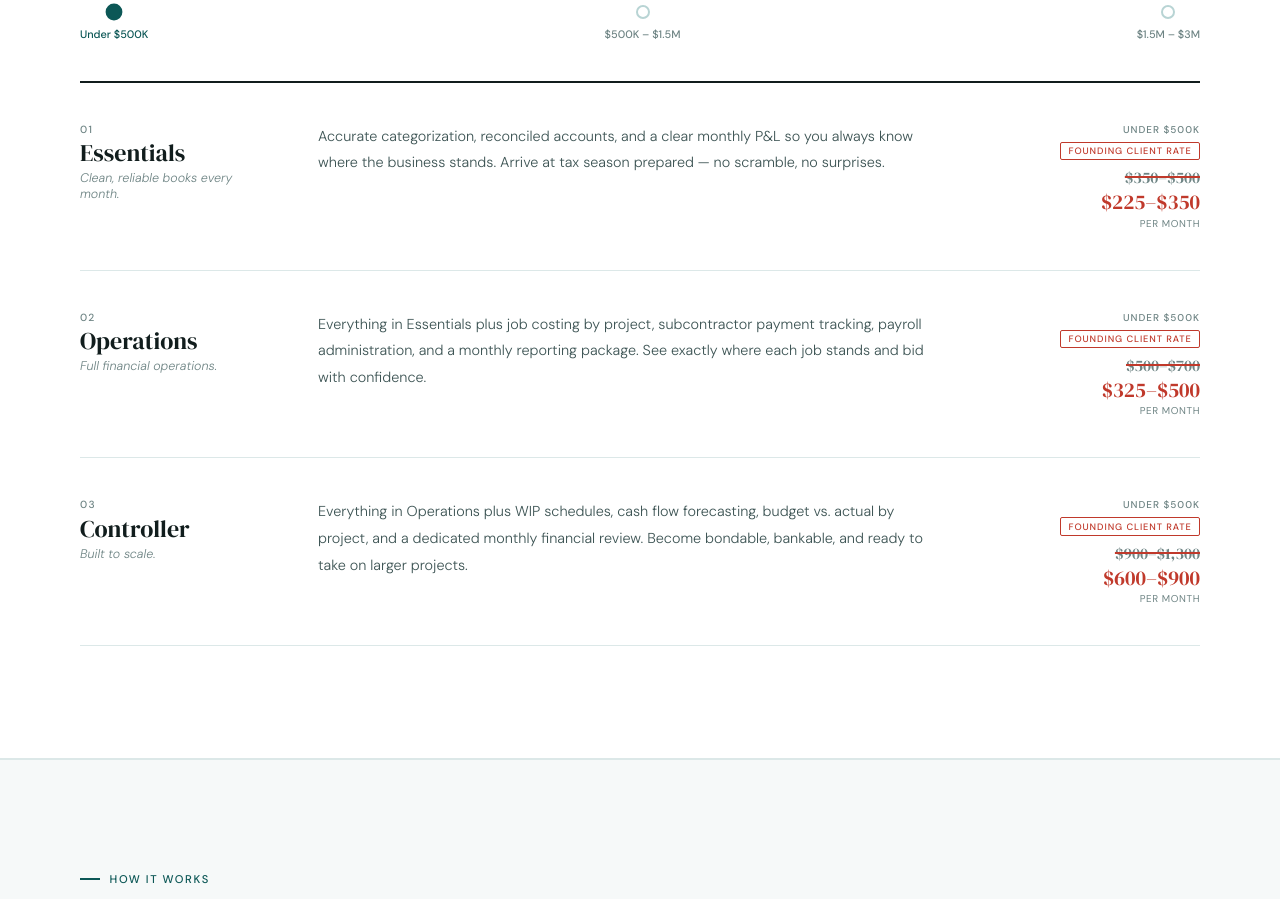
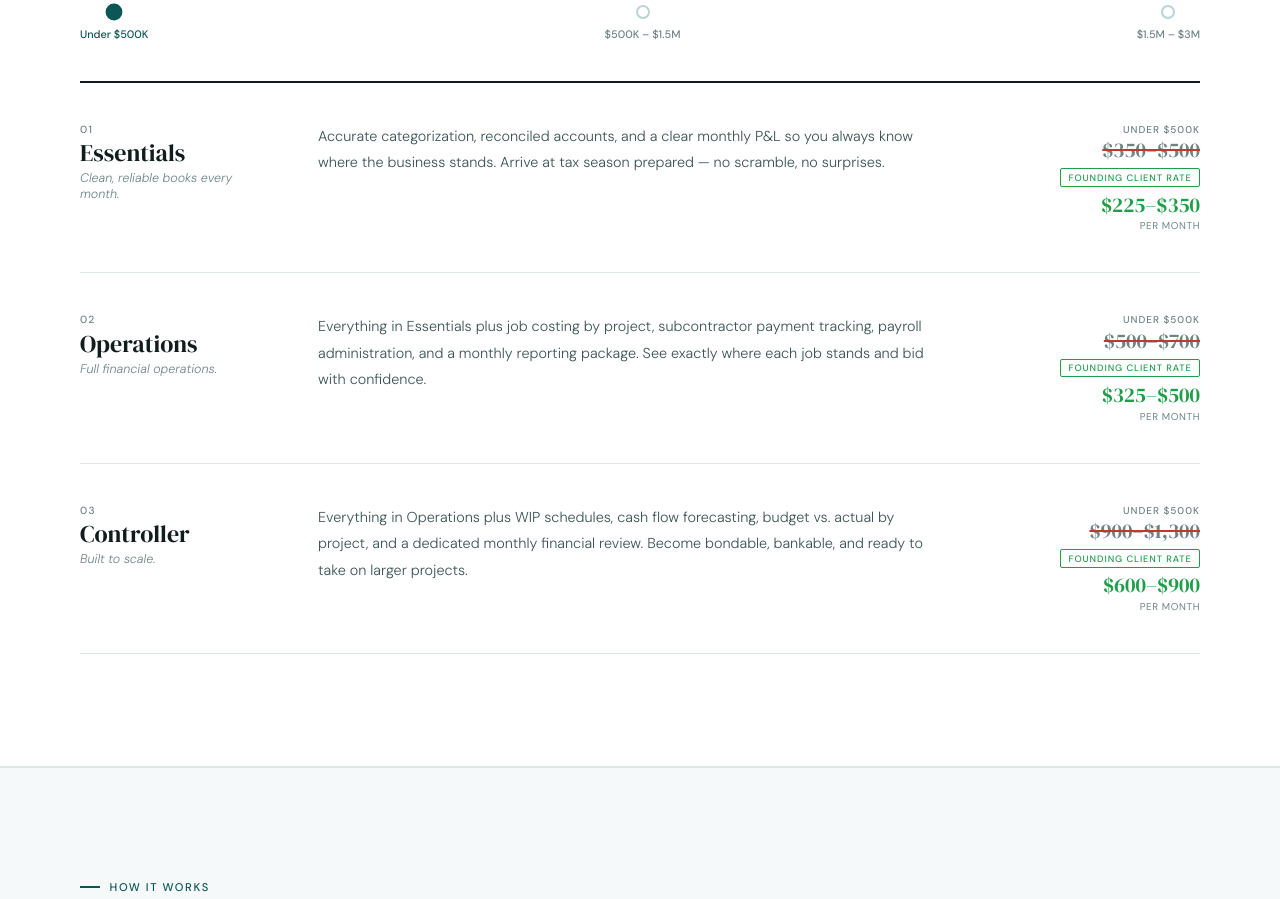
Before and after one commit to Glenh10/BreakGroundBooks, a plain HTML site: page index.html in a window 1280 px wide. Shown: the part 1028-1927 px from the top of the page. Drawn offline with Linux system fonts and the light colour scheme.

Commit message:
Add files via upload

```diff
--- a/index.html
+++ b/index.html
@@ -4,6 +4,7 @@
 <meta charset="UTF-8">
 <meta name="viewport" content="width=device-width, initial-scale=1.0">
 <title>Break Ground Books — Bookkeeping for General Contractors</title>
+<link rel="icon" type="image/png" href="favicon.png">
 <link href="https://fonts.googleapis.com/css2?family=DM+Sans:ital,wght@0,300;0,400;0,500;1,300&family=DM+Serif+Display:ital@0;1&display=swap" rel="stylesheet">
 <style>
 *, *::before, *::after { box-sizing: border-box; margin: 0; padding: 0; }
@@ -223,21 +224,24 @@ nav.scrolled .nav-logo img {
 .founding-badge {
   display: inline-block;
   font-size: 0.58rem; font-weight: 500; letter-spacing: 0.1em;
-  text-transform: uppercase; color: #c0392b;
-  border: 1px solid #c0392b; border-radius: 2px;
-  padding: 0.15rem 0.45rem; margin-bottom: 0.35rem;
+  text-transform: uppercase; color: #1f9e4a;
+  border: 1px solid #1f9e4a; border-radius: 2px;
+  padding: 0.15rem 0.45rem; margin-bottom: 0.2rem;
+}
+.founding-badge-wrap {
+  display: block; text-align: right; margin-bottom: 0.15rem;
 }
 .service-price-original {
   font-family: 'DM Serif Display', serif;
-  font-size: 1rem; color: var(--muted);
+  font-size: 1.3rem; color: var(--muted);
   text-decoration: line-through;
   text-decoration-color: #c0392b;
   text-decoration-thickness: 2px;
-  white-space: nowrap; line-height: 1.4;
+  white-space: nowrap; line-height: 1.2;
   margin-bottom: 0.1rem;
 }
 .service-price.discounted {
-  color: #c0392b;
+  color: #1f9e4a;
 }
 
 /* ── REVENUE SLIDER ── */
@@ -490,22 +494,22 @@ footer {
         <div class="service-price-col">
           <div class="service-price-band active" data-band="0">
             <div class="service-price-label">Under $500K</div>
-            <div class="founding-badge">Founding Client Rate</div>
             <div class="service-price-original">$350–$500</div>
+            <div class="founding-badge-wrap"><span class="founding-badge">Founding Client Rate</span></div>
             <div class="service-price discounted">$225–$350</div>
             <div class="service-mo">per month</div>
           </div>
           <div class="service-price-band" data-band="1">
             <div class="service-price-label">$500K–$1.5M</div>
-            <div class="founding-badge">Founding Client Rate</div>
             <div class="service-price-original">$450–$650</div>
+            <div class="founding-badge-wrap"><span class="founding-badge">Founding Client Rate</span></div>
             <div class="service-price discounted">$300–$450</div>
             <div class="service-mo">per month</div>
           </div>
           <div class="service-price-band" data-band="2">
             <div class="service-price-label">$1.5M–$3M</div>
-            <div class="founding-badge">Founding Client Rate</div>
             <div class="service-price-original">$575–$800</div>
+            <div class="founding-badge-wrap"><span class="founding-badge">Founding Client Rate</span></div>
             <div class="service-price discounted">$375–$550</div>
             <div class="service-mo">per month</div>
           </div>
@@ -521,22 +525,22 @@ footer {
         <div class="service-price-col">
           <div class="service-price-band active" data-band="0">
             <div class="service-price-label">Under $500K</div>
-            <div class="founding-badge">Founding Client Rate</div>
             <div class="service-price-original">$500–$700</div>
+            <div class="founding-badge-wrap"><span class="founding-badge">Founding Client Rate</span></div>
             <div class="service-price discounted">$325–$500</div>
             <div class="service-mo">per month</div>
           </div>
           <div class="service-price-band" data-band="1">
             <div class="service-price-label">$500K–$1.5M</div>
-            <div class="founding-badge">Founding Client Rate</div>
             <div class="service-price-original">$750–$1,050</div>
+            <div class="founding-badge-wrap"><span class="founding-badge">Founding Client Rate</span></div>
             <div class="service-price discounted">$500–$725</div>
             <div class="service-mo">per month</div>
           </div>
           <div class="service-price-band" data-band="2">
             <div class="service-price-label">$1.5M–$3M</div>
-            <div class="founding-badge">Founding Client Rate</div>
             <div class="service-price-original">$950–$1,350</div>
+            <div class="founding-badge-wrap"><span class="founding-badge">Founding Client Rate</span></div>
             <div class="service-price discounted">$625–$950</div>
             <div class="service-mo">per month</div>
           </div>
@@ -552,22 +556,22 @@ footer {
         <div class="service-price-col">
           <div class="service-price-band active" data-band="0">
             <div class="service-price-label">Under $500K</div>
-            <div class="founding-badge">Founding Client Rate</div>
             <div class="service-price-original">$900–$1,300</div>
+            <div class="founding-badge-wrap"><span class="founding-badge">Founding Client Rate</span></div>
             <div class="service-price discounted">$600–$900</div>
             <div class="service-mo">per month</div>
           </div>
           <div class="service-price-band" data-band="1">
             <div class="service-price-label">$500K–$1.5M</div>
-            <div class="founding-badge">Founding Client Rate</div>
             <div class="service-price-original">$1,200–$1,750</div>
+            <div class="founding-badge-wrap"><span class="founding-badge">Founding Client Rate</span></div>
             <div class="service-price discounted">$825–$1,225</div>
             <div class="service-mo">per month</div>
           </div>
           <div class="service-price-band" data-band="2">
             <div class="service-price-label">$1.5M–$3M</div>
-            <div class="founding-badge">Founding Client Rate</div>
             <div class="service-price-original">$1,600–$2,400+</div>
+            <div class="founding-badge-wrap"><span class="founding-badge">Founding Client Rate</span></div>
             <div class="service-price discounted">$1,100–$1,675+</div>
             <div class="service-mo">per month</div>
           </div>
```
Also changed, not shown: favicon.png (added).
